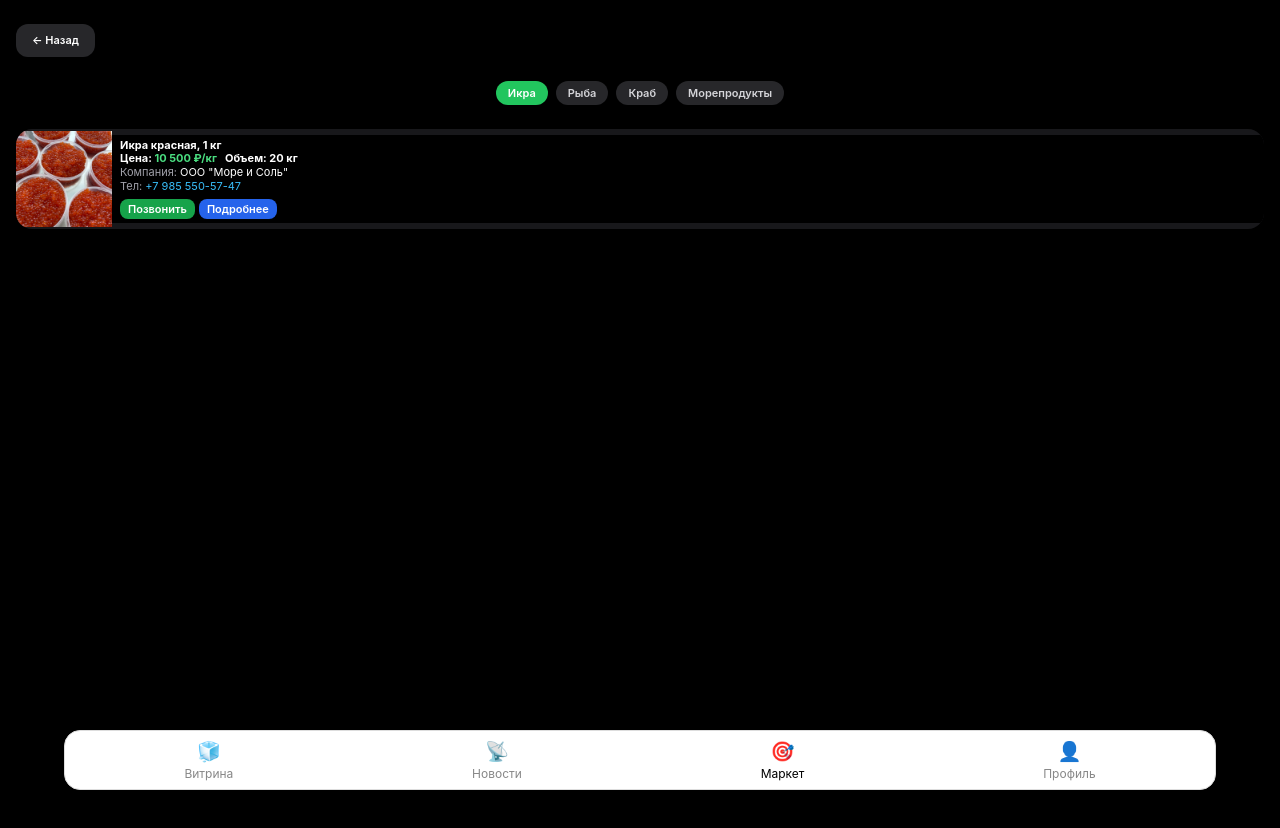
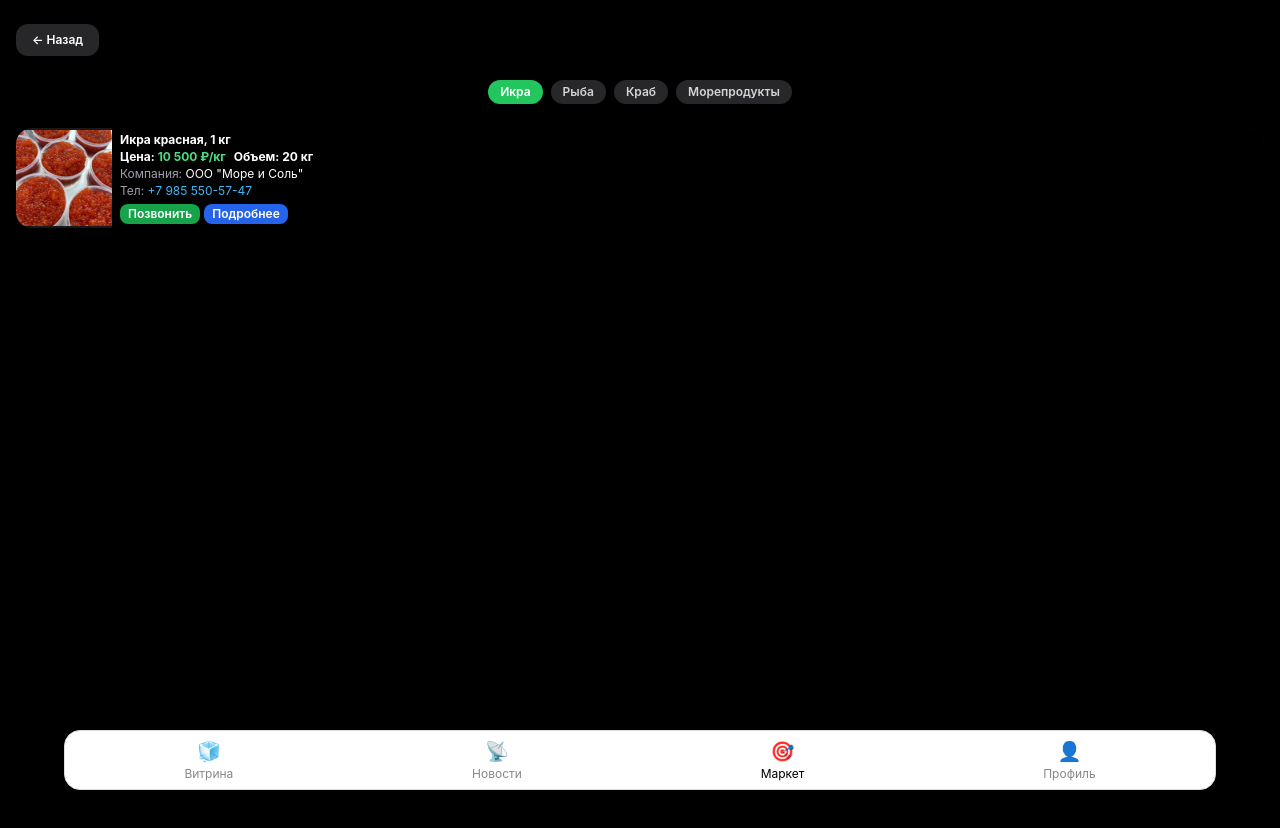
Before and after one commit to AlexSalavat/ikra-miniapp, a React (Create React App) app: page /market/sell in a window 1280 px wide. Shown: the top 828 px of the page. Built offline with nearby package versions, Linux system fonts and the light colour scheme.

Commit message:
Увеличен размер текста в карточках объявлений маркет

```diff
--- a/src/components/MarketSell.js
+++ b/src/components/MarketSell.js
@@ -37,7 +37,7 @@ const MarketSell = () => {
       {/* Кнопка назад */}
       <button
         onClick={() => navigate('/market')}
-        className="mb-6 px-4 py-2 rounded-xl bg-zinc-800 text-white font-semibold text-[11px] hover:bg-zinc-700 transition-all"
+        className="mb-6 px-4 py-2 rounded-xl bg-zinc-800 text-white font-semibold text-xs hover:bg-zinc-700 transition-all"
       >
         ← Назад
       </button>
@@ -48,7 +48,7 @@ const MarketSell = () => {
           <button
             key={cat}
             onClick={() => setSelected(cat)}
-            className={`px-3 py-1 rounded-xl font-semibold text-[11px] transition-all
+            className={`px-3 py-1 rounded-xl font-semibold text-xs transition-all
               ${selected === cat
                 ? 'bg-green-500 text-white shadow'
                 : 'bg-zinc-800 text-zinc-300 hover:bg-zinc-700'}
@@ -76,26 +76,26 @@ const MarketSell = () => {
             {/* Контент справа — текст левый, сдвинут вправо через pl-2 */}
             <div className="flex-1 flex flex-col justify-center bg-black px-2 py-1 h-full pl-2">
               <div className="flex flex-col justify-center h-full text-left">
-                <div className="font-bold text-white text-[11px] leading-[1.13] mb-0.5 truncate">{offer.title}</div>
-                <div className="flex flex-wrap gap-2 mb-0.5 text-[11px] items-center leading-[1.07]">
+                <div className="font-bold text-white text-xs leading-tight mb-0.5 truncate">{offer.title}</div>
+                <div className="flex flex-wrap gap-2 mb-0.5 text-xs items-center leading-tight">
                   <span className="text-white font-bold">Цена: <span className="text-green-400">{offer.price}</span></span>
                   <span className="text-white font-bold">Объем: {offer.volume}</span>
                 </div>
-                <div className="flex flex-wrap gap-2 mb-0.5 text-[11px] items-center leading-[1.07]">
+                <div className="flex flex-wrap gap-2 mb-0.5 text-xs items-center leading-tight">
                   <span className="text-zinc-400">Компания: <span className="text-white">{offer.company}</span></span>
                 </div>
-                <div className="text-zinc-400 text-[11px] mb-1 leading-[1.07]">
+                <div className="text-zinc-400 text-xs mb-1 leading-tight">
                   Тел: <a href={`tel:${offer.phone.replace(/\s+/g, '')}`} className="text-sky-400 hover:underline">{offer.phone}</a>
                 </div>
                 <div className="flex gap-1 mt-0.5">
                   <a
                     href={`tel:${offer.phone.replace(/\s+/g, '')}`}
-                    className="bg-green-600 hover:bg-green-700 text-white rounded-lg px-2 py-0.5 text-[11px] font-semibold transition-colors"
+                    className="bg-green-600 hover:bg-green-700 text-white rounded-lg px-2 py-0.5 text-xs font-semibold transition-colors"
                   >
                     Позвонить
                   </a>
                   <button
-                    className="bg-blue-600 hover:bg-blue-700 text-white rounded-lg px-2 py-0.5 text-[11px] font-semibold transition-colors"
+                    className="bg-blue-600 hover:bg-blue-700 text-white rounded-lg px-2 py-0.5 text-xs font-semibold transition-colors"
                     onClick={() => { setModalOffer(offer); setPhotoIdx(0); }}
                   >
                     Подробнее
```
